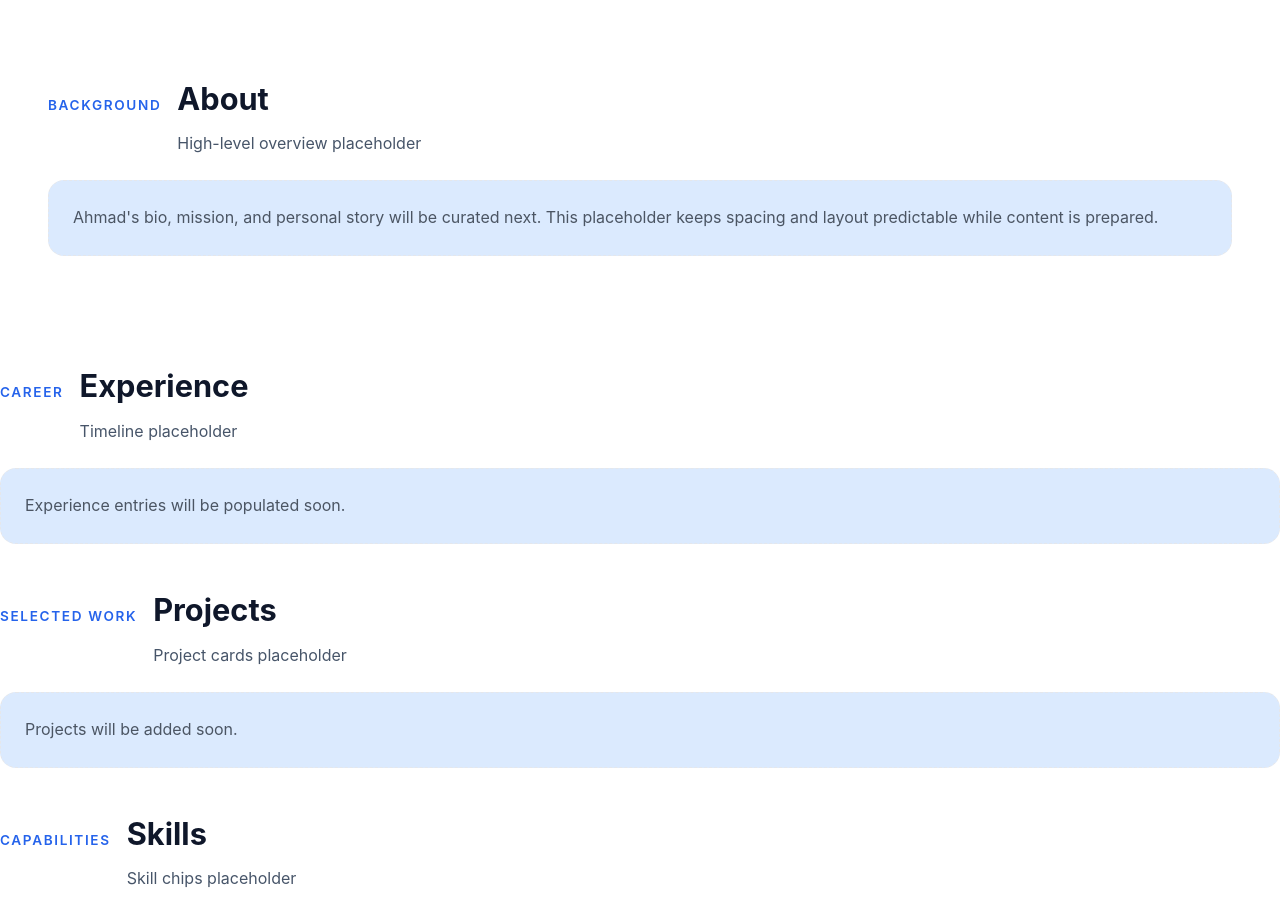
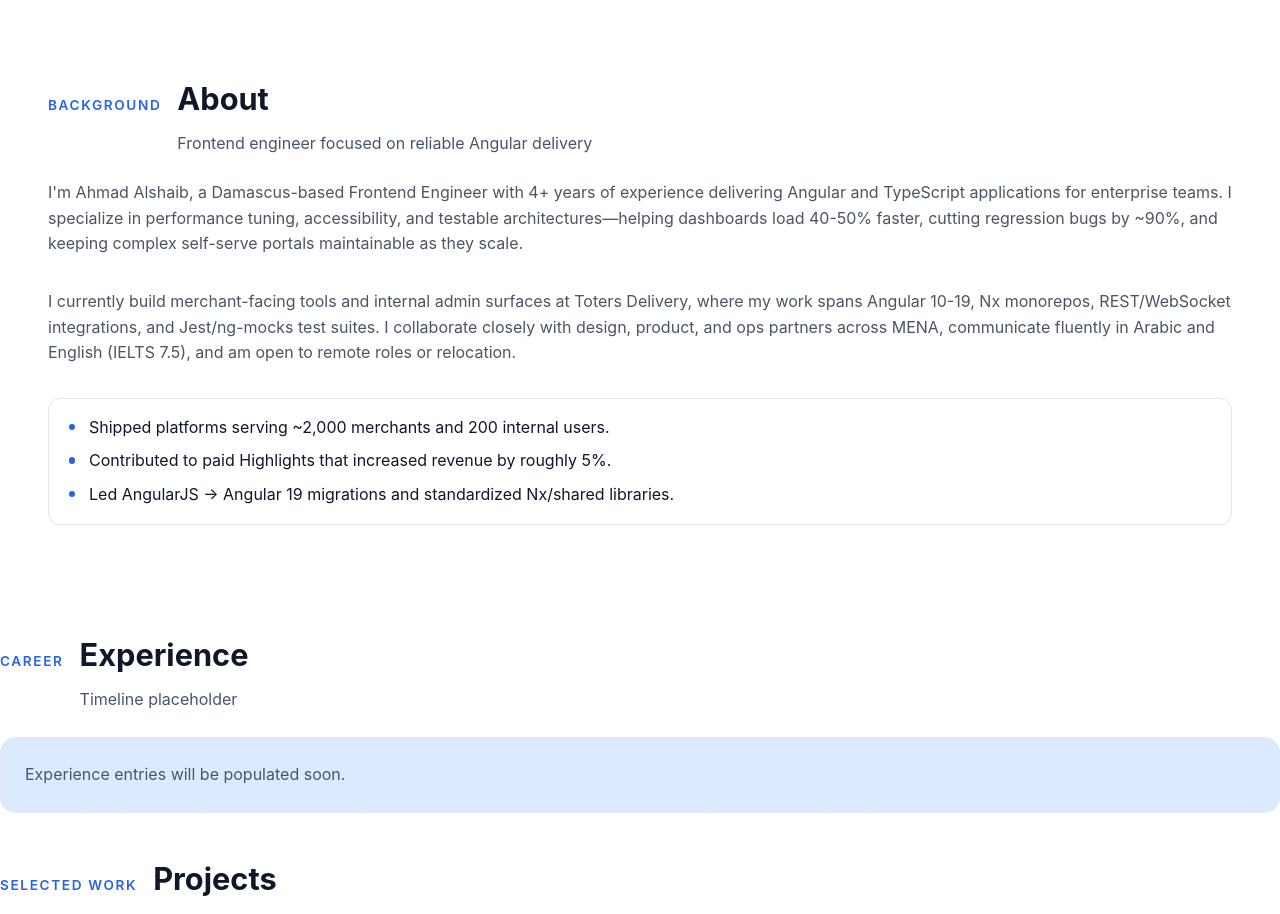
Before and after one commit to Sol501/ahmadalshaib-dot-com, an Angular app: page / in a window 1280 px wide. Shown: the part 820-1734 px from the top of the page. Built offline with nearby package versions, Linux system fonts and the light colour scheme.

Commit message:
feat(about): Fill out about section with resume data
- Fill section with resume data
- Improve section design

```diff
--- a/src/app/features/sections/about/about-section.component.html
+++ b/src/app/features/sections/about/about-section.component.html
@@ -1,5 +1,24 @@
-<app-section-heading title="About" eyebrow="Background" description="High-level overview placeholder" />
-<p class="section-placeholder">
-  Ahmad's bio, mission, and personal story will be curated next. This placeholder keeps spacing and
-  layout predictable while content is prepared.
-</p>
+<app-section-heading
+  title="About"
+  eyebrow="Background"
+  description="Frontend engineer focused on reliable Angular delivery"
+/>
+<div class="about__body">
+  <p>
+    I'm Ahmad Alshaib, a Damascus-based Frontend Engineer with 4+ years of experience delivering
+    Angular and TypeScript applications for enterprise teams. I specialize in performance tuning,
+    accessibility, and testable architectures—helping dashboards load 40-50% faster, cutting
+    regression bugs by ~90%, and keeping complex self-serve portals maintainable as they scale.
+  </p>
+  <p>
+    I currently build merchant-facing tools and internal admin surfaces at Toters Delivery, where my
+    work spans Angular 10-19, Nx monorepos, REST/WebSocket integrations, and Jest/ng-mocks test
+    suites. I collaborate closely with design, product, and ops partners across MENA, communicate
+    fluently in Arabic and English (IELTS 7.5), and am open to remote roles or relocation.
+  </p>
+  <ul class="about__highlights">
+    <li>Shipped platforms serving ~2,000 merchants and 200 internal users.</li>
+    <li>Contributed to paid Highlights that increased revenue by roughly 5%.</li>
+    <li>Led AngularJS → Angular 19 migrations and standardized Nx/shared libraries.</li>
+  </ul>
+</div>
--- a/src/app/features/sections/about/about-section.component.scss
+++ b/src/app/features/sections/about/about-section.component.scss
@@ -1,3 +1,43 @@
 :host {
   display: block;
 }
+
+.about {
+  p {
+    margin: 0;
+  }
+  &__body {
+    display: flex;
+    flex-direction: column;
+    gap: 1rem;
+    color: var(--color-text-secondary);
+  }
+  &__highlights {
+    list-style: none;
+    margin: 0;
+    padding: 1rem 1.25rem;
+    border-radius: 0.75rem;
+    background-color: var(--color-surface);
+    border: 1px solid var(--color-border);
+    display: flex;
+    flex-direction: column;
+    gap: 0.5rem;
+
+    li {
+      position: relative;
+      padding-left: 1.25rem;
+      color: var(--color-text-primary);
+
+      &::before {
+        content: '';
+        position: absolute;
+        left: 0;
+        top: 0.55rem;
+        width: 0.4rem;
+        height: 0.4rem;
+        border-radius: 50%;
+        background-color: var(--color-accent);
+      }
+    }
+  }
+}
```
